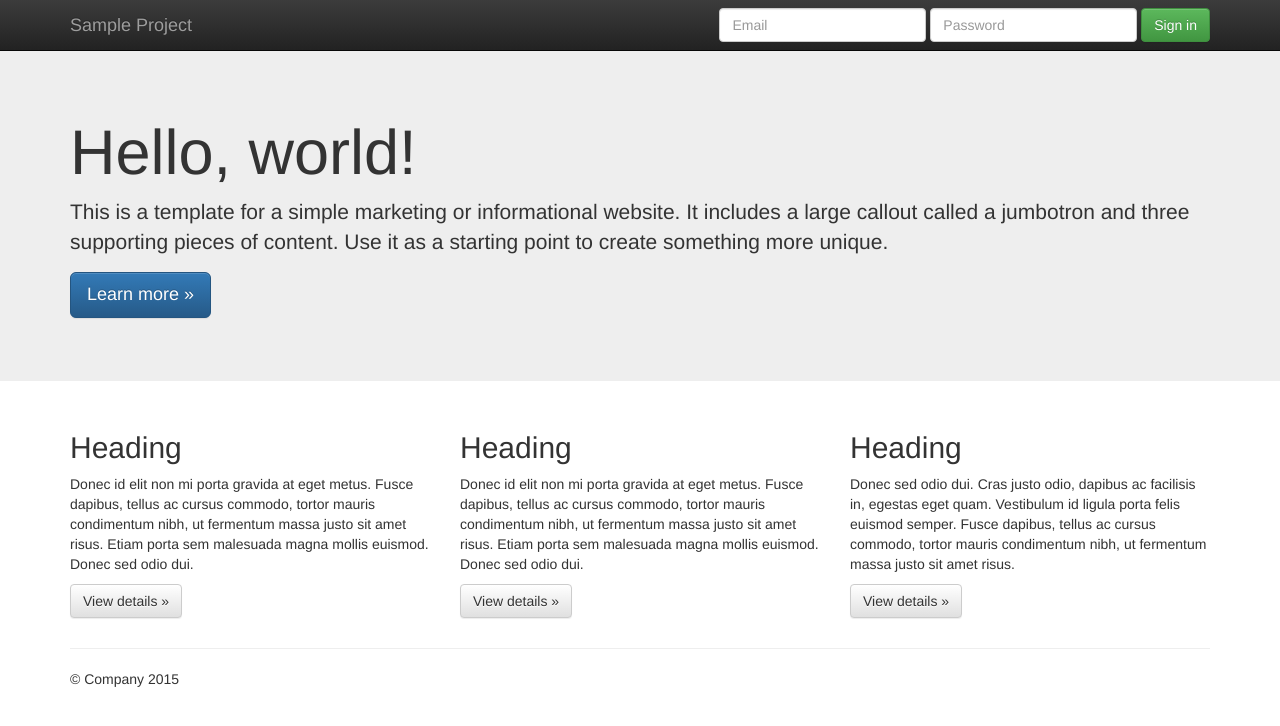
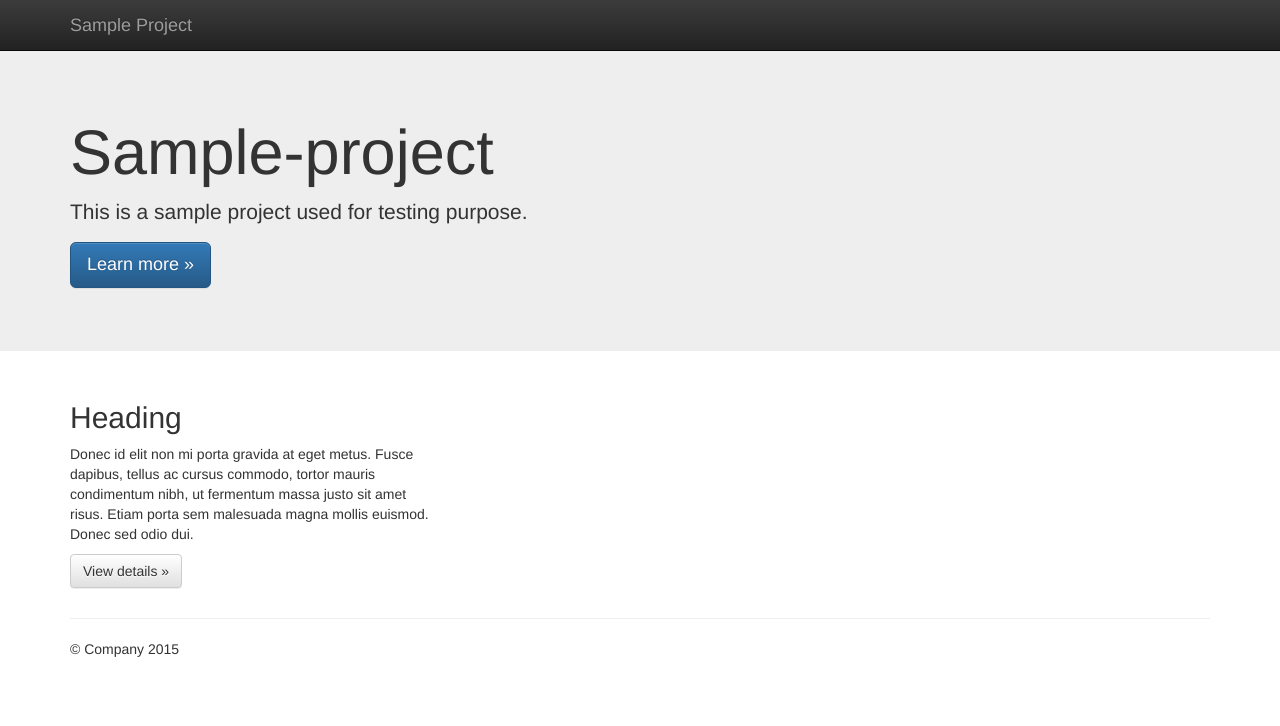
Before and after one commit to mohsinjaved07/my-sample-repository, a plain HTML site: page index.html in a window 1280 px wide. Drawn offline with nearby package versions, Linux system fonts and the light colour scheme.

Commit message:
Changed the content of the index file.

```diff
--- a/index.html
+++ b/index.html
@@ -38,25 +38,14 @@
           </button>
           <a class="navbar-brand" href="#">Sample Project</a>
         </div>
-        <div id="navbar" class="navbar-collapse collapse">
-          <form class="navbar-form navbar-right" role="form">
-            <div class="form-group">
-              <input type="text" placeholder="Email" class="form-control">
-            </div>
-            <div class="form-group">
-              <input type="password" placeholder="Password" class="form-control">
-            </div>
-            <button type="submit" class="btn btn-success">Sign in</button>
-          </form>
-        </div><!--/.navbar-collapse -->
       </div>
     </nav>
 
     <!-- Main jumbotron for a primary marketing message or call to action -->
     <div class="jumbotron">
       <div class="container">
-        <h1>Hello, world!</h1>
-        <p>This is a template for a simple marketing or informational website. It includes a large callout called a jumbotron and three supporting pieces of content. Use it as a starting point to create something more unique.</p>
+        <h1>Sample-project</h1>
+        <p>This is a sample project used for testing purpose.</p>
         <p><a class="btn btn-primary btn-lg" href="#" role="button">Learn more &raquo;</a></p>
       </div>
     </div>
@@ -67,16 +56,6 @@
         <div class="col-md-4">
           <h2>Heading</h2>
           <p>Donec id elit non mi porta gravida at eget metus. Fusce dapibus, tellus ac cursus commodo, tortor mauris condimentum nibh, ut fermentum massa justo sit amet risus. Etiam porta sem malesuada magna mollis euismod. Donec sed odio dui. </p>
-          <p><a class="btn btn-default" href="#" role="button">View details &raquo;</a></p>
-        </div>
-        <div class="col-md-4">
-          <h2>Heading</h2>
-          <p>Donec id elit non mi porta gravida at eget metus. Fusce dapibus, tellus ac cursus commodo, tortor mauris condimentum nibh, ut fermentum massa justo sit amet risus. Etiam porta sem malesuada magna mollis euismod. Donec sed odio dui. </p>
-          <p><a class="btn btn-default" href="#" role="button">View details &raquo;</a></p>
-       </div>
-        <div class="col-md-4">
-          <h2>Heading</h2>
-          <p>Donec sed odio dui. Cras justo odio, dapibus ac facilisis in, egestas eget quam. Vestibulum id ligula porta felis euismod semper. Fusce dapibus, tellus ac cursus commodo, tortor mauris condimentum nibh, ut fermentum massa justo sit amet risus.</p>
           <p><a class="btn btn-default" href="#" role="button">View details &raquo;</a></p>
         </div>
       </div>
```
